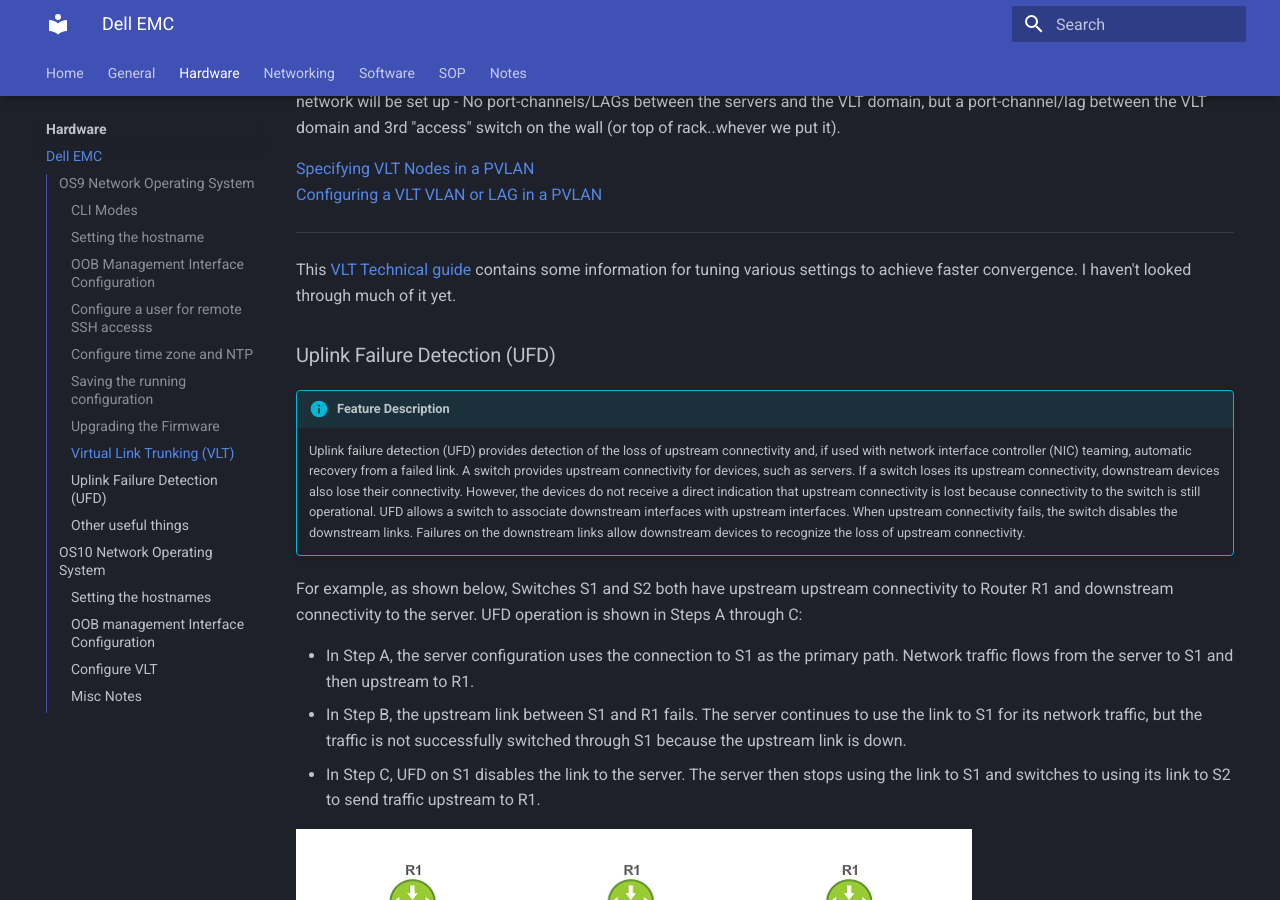
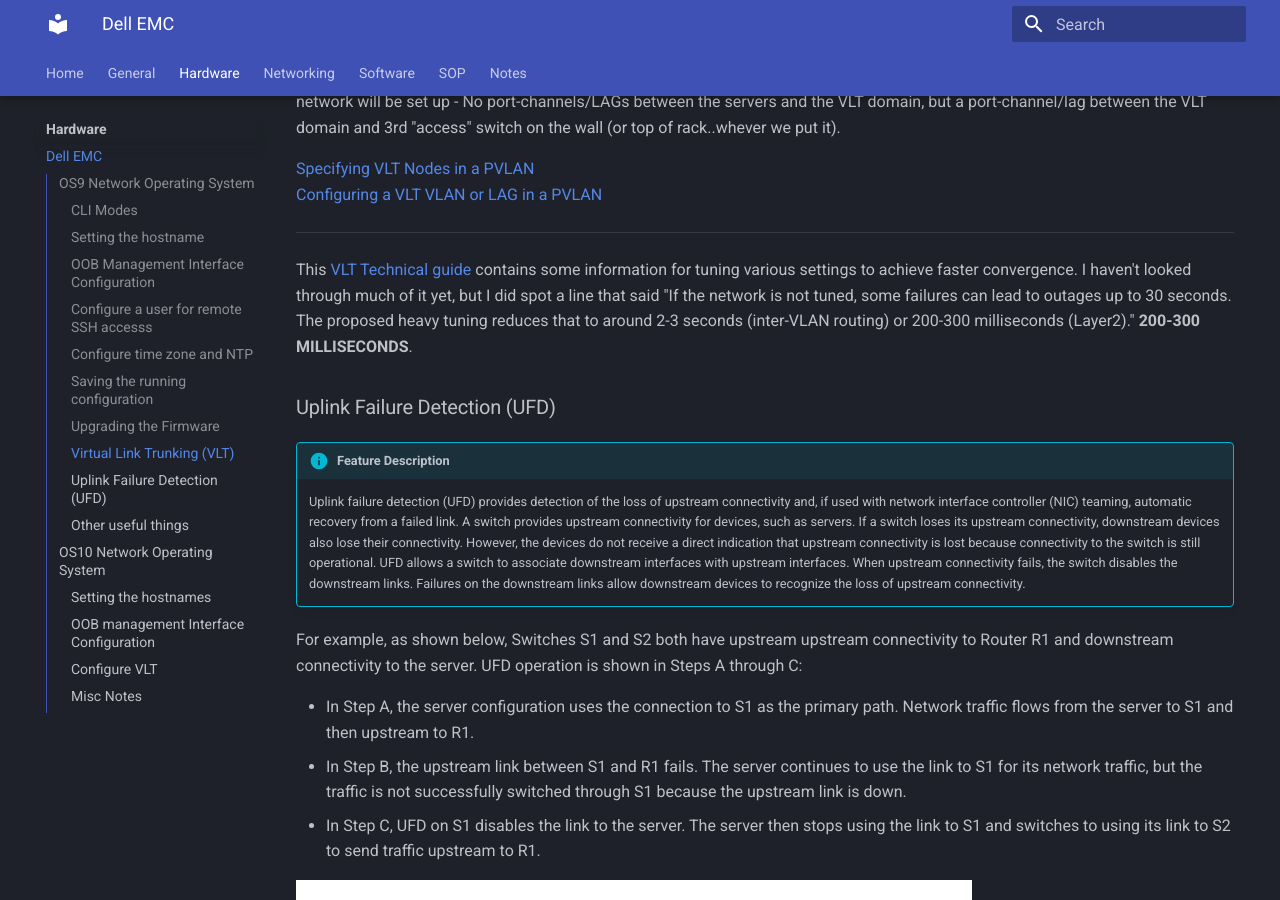
Before and after one commit to rmscode/binary-garden, an MkDocs documentation site: the page built from docs/hardware/dell-emc.md, in a window 1280 px wide and 900 px high, scrolled down 6452 px. Built offline with MkDocs 1.6.1 and Material for MkDocs 9.7.7, drawn with Linux system fonts in a browser that asks for light colours.

Commit message:
Update dell-emc.md

```diff
--- a/docs/hardware/dell-emc.md
+++ b/docs/hardware/dell-emc.md
@@ -351,7 +351,7 @@
 
 ---
 
-This [VLT Technical guide](https://i.dell.com/sites/content/business/large-business/merchandizing/en/Documents/Dell_Force10_S4810_VLT_Technical_Guide.pdf) contains some information for tuning various settings to achieve faster convergence. I haven't looked through much of it yet.
+This [VLT Technical guide](https://i.dell.com/sites/content/business/large-business/merchandizing/en/Documents/Dell_Force10_S4810_VLT_Technical_Guide.pdf) contains some information for tuning various settings to achieve faster convergence. I haven't looked through much of it yet, but I did spot a line that said "If the network is not tuned, some failures can lead to outages up to 30 seconds. The proposed heavy tuning reduces that to around 2-3 seconds (inter-VLAN routing) or 200-300 milliseconds (Layer2)." **200-300 MILLISECONDS**.
 
 ### Uplink Failure Detection (UFD)
 
```
